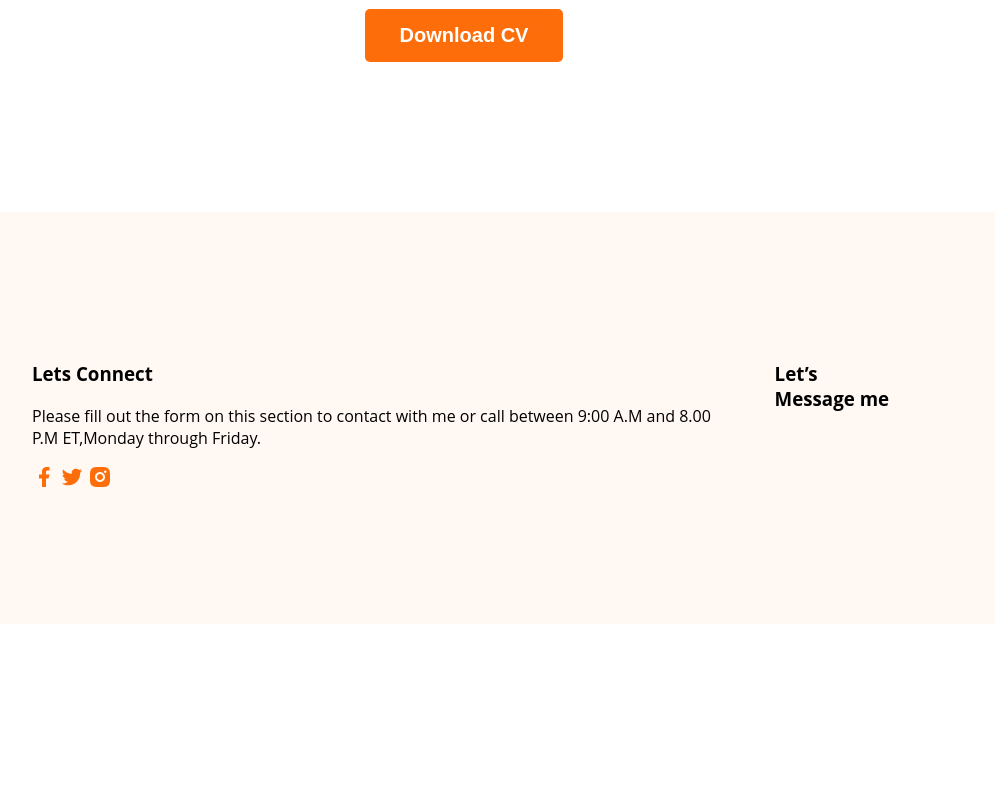
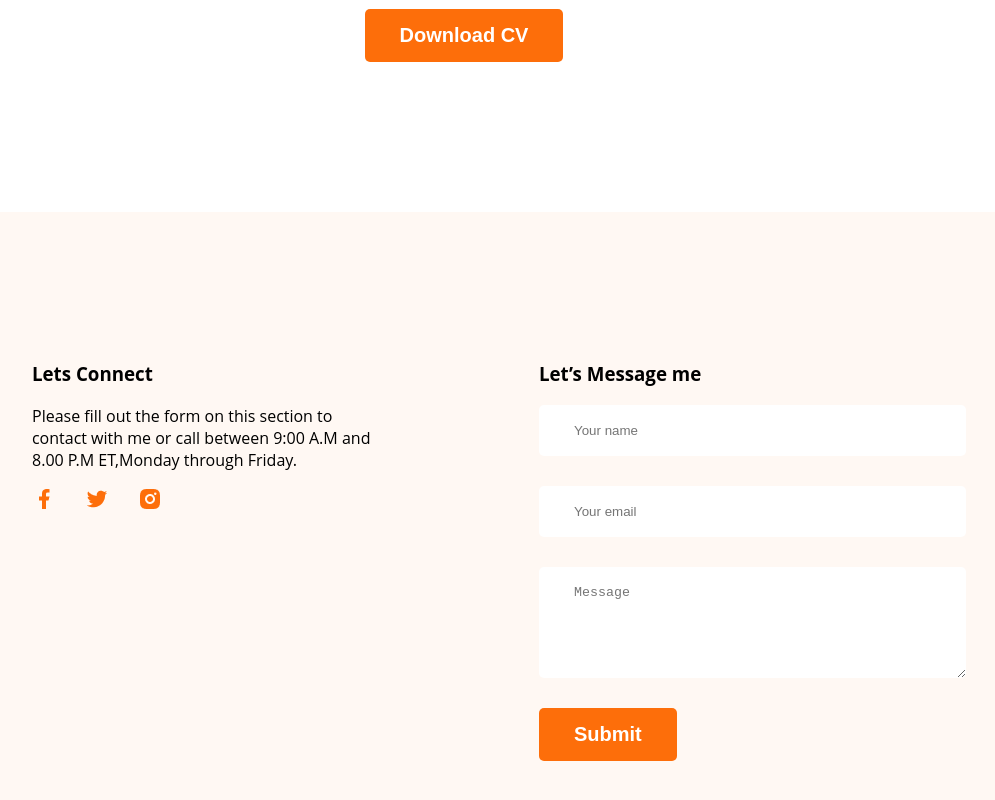
Before and after one commit to ahamedraju1/web-developer-portfolio, a plain HTML site: page index.html in a window 1280 px wide. Shown: the part 3098-3898 px from the top of the page, without its empty margins (176-1171 px from the left). Before the commit the page ends 3730 px from the top, so only its background shows below. Drawn offline with Linux system fonts and the light colour scheme.

Commit message:
finished footer with contact form

```diff
--- a/index.html
+++ b/index.html
@@ -181,7 +181,14 @@
             </div>
             <div class="footer-column">
                 <h3>Let’s Message me</h3>
+                <form class="contact">
 
+                    <input type="text" placeholder="Your name">
+                    <input type="email" name="" id="" placeholder="Your email">
+                    <textarea name="" id="" cols="30" rows="5">Message</textarea>
+
+                    <input class="btn-primary" type="submit" value="Submit">
+                </form>
             </div>
         </div>
 
--- a/styles/protfolio.css
+++ b/styles/protfolio.css
@@ -192,5 +192,23 @@ main section {
     background: #FFF8F3;
     margin-top: 150px;
     padding: 130px 200px;
-    gap: 60px;
+    gap: 150px;
+
 }
+.footer-column{
+    width: 50%;
+}
+
+.social-links a{
+    margin-right: 25px;
+}
+.contact input[type="text"] ,.contact input[type="email"], textarea{
+     display: block;
+     margin-bottom: 30px;
+     padding: 18px 35px;
+     color: #757575;
+     border-radius: 5px;
+     border: 0;
+    background: #FFF;
+    width: 100%;
+}
```
